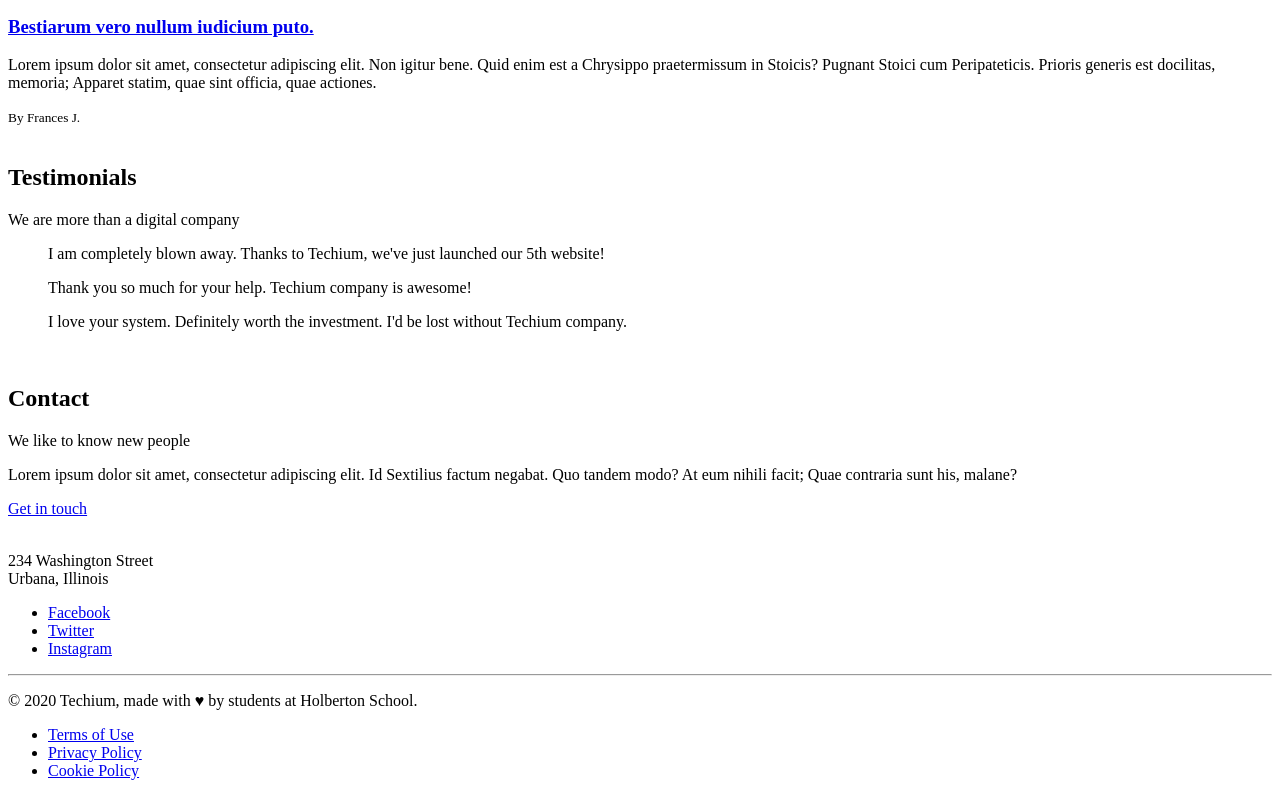
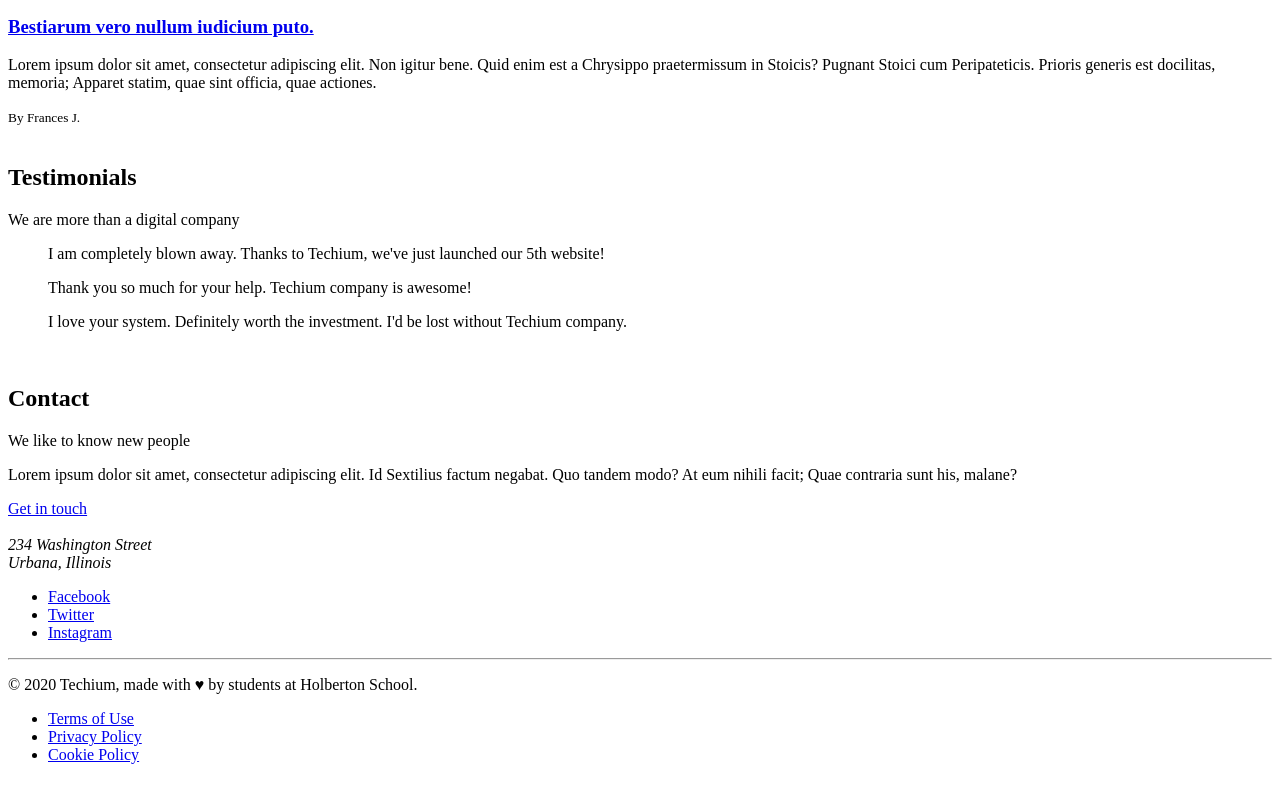
Before and after one commit to julietab28/holbertonschool-web_front_end, a plain HTML site: page html_advanced/31-index.html in a window 1280 px wide. Shown: the part 1850-2646 px from the top of the page. Drawn offline with Linux system fonts and the light colour scheme.

Commit message:
Task 31 - Small tag

```diff
--- a/html_advanced/31-index.html
+++ b/html_advanced/31-index.html
@@ -232,7 +232,10 @@
     <br>
     <!-- Footer -->
     <footer>
-        <p>234 Washington Street<br>Urbana, Illinois</p>
+        <address>
+            234 Washington Street<br>
+            Urbana, Illinois
+        </address>
         <div>
             <ul>
                 <li><a href="https://www.facebook.com/HolbertonSchool/">Facebook</a></li>
```
